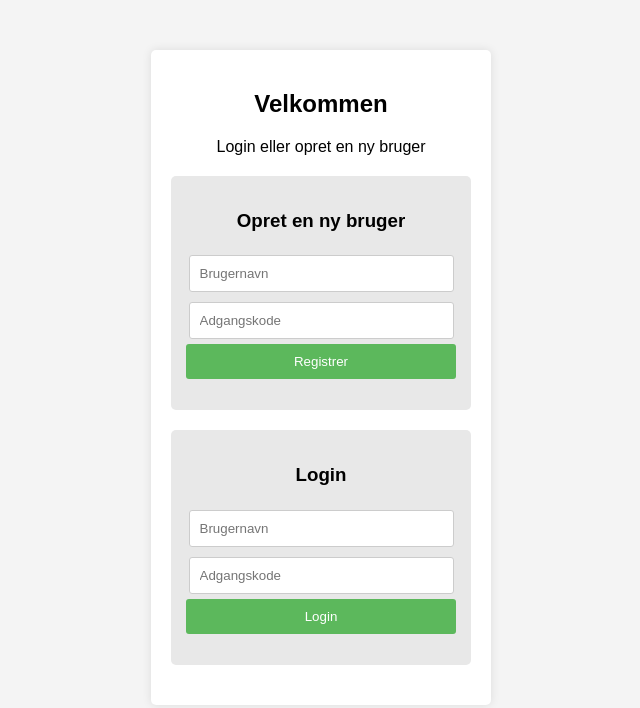
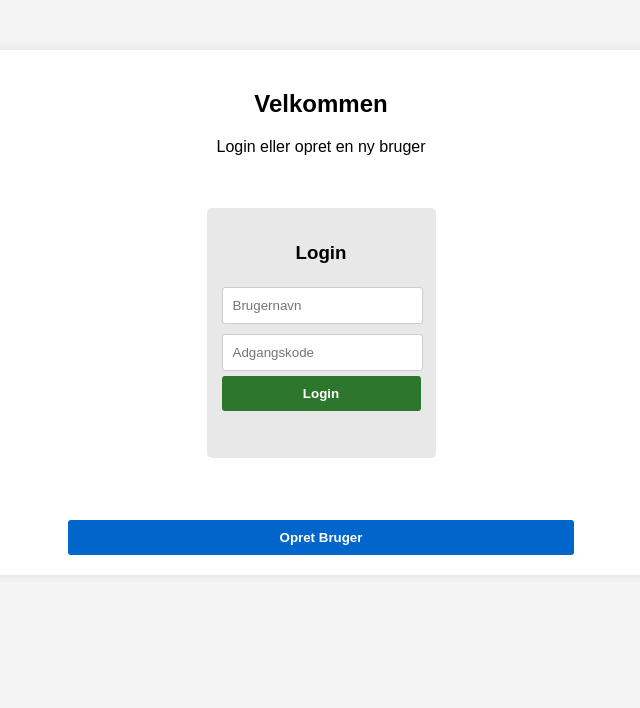
Before and after one commit to EmmaSkau/loginSystem, a website: page public/index.html in a window 1280 px wide. Shown: the whole page, without its empty margins (319-959 px from the left). Drawn offline with Linux system fonts and the light colour scheme.

Commit message:
opdatering

```diff
--- a/public/index.html
+++ b/public/index.html
@@ -6,23 +6,15 @@
     <meta name="viewport" content="width=device-width, initial-scale=1.0">
     <title>Login System</title>
     <link rel="stylesheet" href="style.css">
+    <script defer src="app.js"></script>
 </head>
 
 <body>
-    <div class="container">
+    <main class="container">
         <h2>Velkommen</h2>
         <p>Login eller opret en ny bruger</p>
 
-        <main>
-            <!-- Registrering -->
-            <div class="form-box">
-                <h3>Opret en ny bruger</h3>
-                <input type="text" id="register-username" placeholder="Brugernavn">
-                <input type="password" id="register-password" placeholder="Adgangskode">
-                <button onclick="registerUser()">Registrer</button>
-                <p id="register-message"></p>
-            </div>
-
+        <section class="login">
             <!-- Login -->
             <div class="form-box">
                 <h3>Login</h3>
@@ -31,10 +23,19 @@
                 <button onclick="loginUser()">Login</button>
                 <p id="login-message"></p>
             </div>
-        </main>
-    </div>
 
-    <script src="app.js"></script>
+            <!-- Registrering (Skjult fra start) -->
+            <div class="form-box hidden" id="register-box">
+                <h3>Opret en ny bruger</h3>
+                <input type="text" id="register-username" placeholder="Brugernavn">
+                <input type="password" id="register-password" placeholder="Adgangskode">
+                <button onclick="registerUser()">Registrer</button>
+                <p id="register-message"></p>
+            </div>
+        </section>
+
+        <!-- Knap til at åbne registreringsformularen -->
+        <button class="toggle-btn" onclick="toggleRegister()">Opret Bruger</button>
+    </main>
 </body>
-
 </html>
--- a/public/style.css
+++ b/public/style.css
@@ -4,8 +4,14 @@ body {
     text-align: center;
 }
 
+.login {
+    display: flex;
+    justify-content: center;
+    margin: 2em;
+}
+
 .container {
-    width: 300px;
+    max-width:80%;
     margin: 50px auto;
     padding: 20px;
     background: white;
@@ -18,6 +24,8 @@ body {
     padding: 15px;
     background: #e8e8e8;
     border-radius: 5px;
+    display: flex;
+    flex-direction: column;
 }
 
 input {
@@ -31,13 +39,31 @@ input {
 button {
     width: 100%;
     padding: 10px;
-    background: #5cb85c;
+    background: #2d762d;
     color: white;
     border: none;
     cursor: pointer;
     border-radius: 3px;
+    font-weight: bold;
 }
 
 button:hover {
-    background: #4cae4c;
+    background: #115111;
 }
+
+/* Skjuler registreringsformularen */
+.hidden {
+    display: none;
+}
+
+/* Styling af "Opret Bruger"-knappen */
+.toggle-btn {
+    margin-top: 10px;
+    background: #0066cc;
+    max-width: 50%;
+    font-weight: bold;
+}
+
+.toggle-btn:hover {
+    background: #03417e;
+}
```
